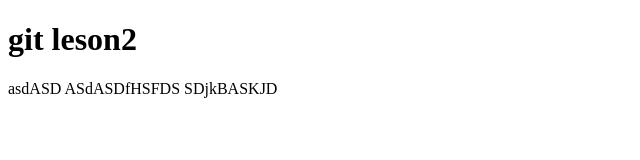
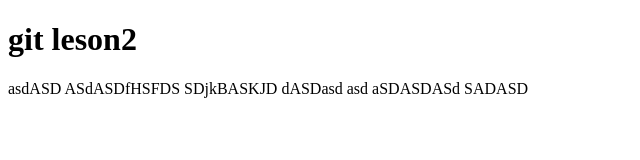
Before and after one commit to KovalevGit/sitwqe, a plain HTML site: page index.html in a window 1280 px wide. Shown: the whole page, without its empty margins (0-640 px from the left). Drawn offline with Linux system fonts and the light colour scheme.

Commit message:
two comit

```diff
--- a/index.html
+++ b/index.html
@@ -8,6 +8,8 @@
 </head>
 <body>
 <H1>git leson2</H1>
-<p> asdASD ASdASDfHSFDS SDjkBASKJD</p>
+<p> asdASD ASdASDfHSFDS SDjkBASKJD
+dASDasd asd
+aSDASDASd SADASD</p>
 </body>
 </html>
```
